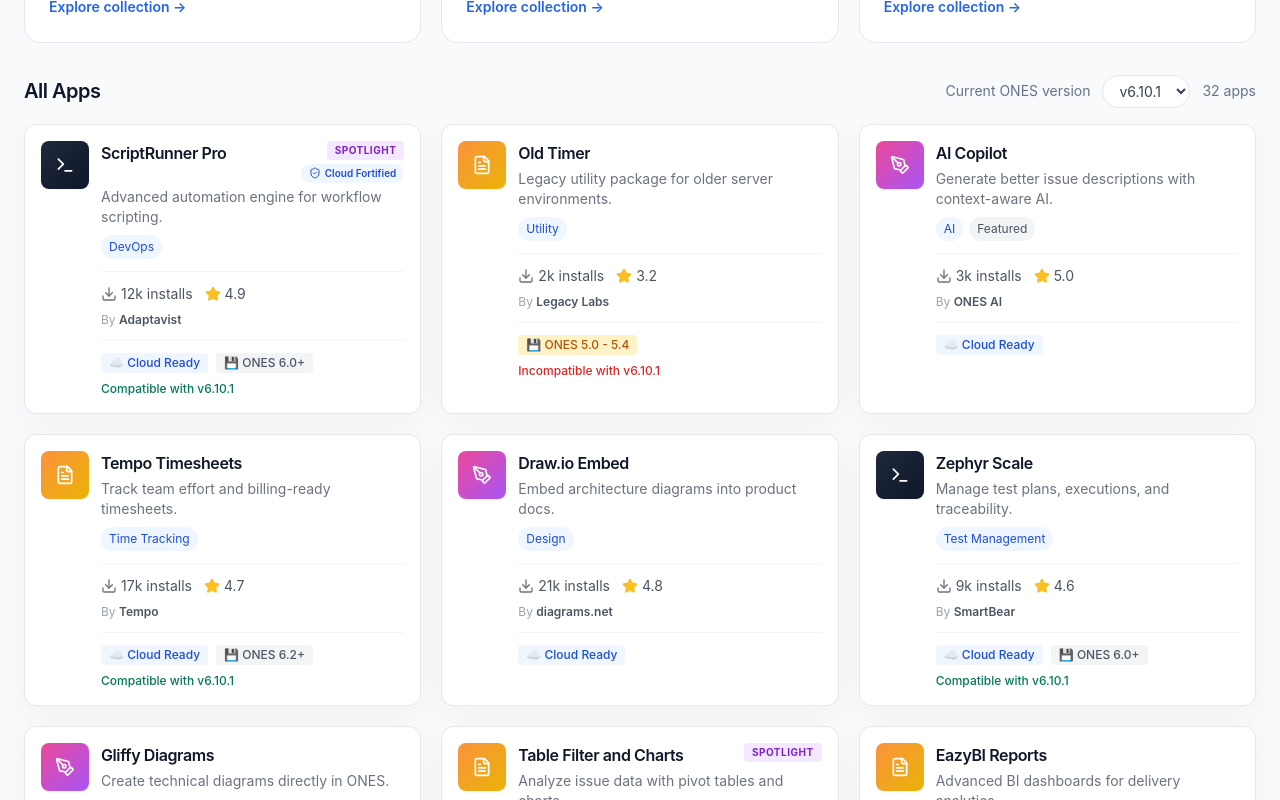
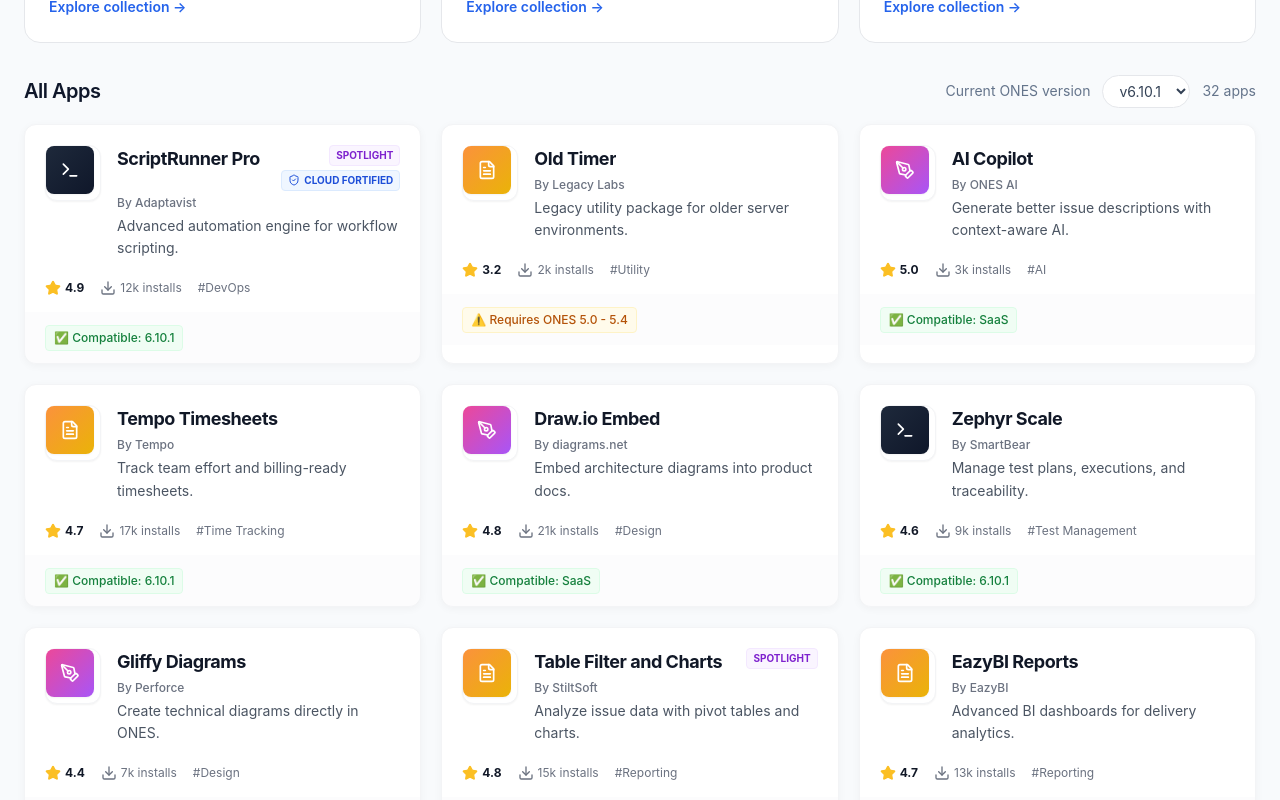
Before and after one commit to Jinming7/ones-marketplace, a Next.js app in the folder frontend/: page / in a window 1280 px wide. Shown: the part 700-1500 px from the top of the page. Built offline with nearby package versions, Linux system fonts and the light colour scheme.

Commit message:
feat(ui): redesign app card into premium split layout

```diff
--- a/frontend/src/components/AppCard.tsx
+++ b/frontend/src/components/AppCard.tsx
@@ -17,125 +17,69 @@
   if (!match) {
     return [0, 0, 0];
   }
-
   return [Number(match[1]), Number(match[2]), Number(match[3] ?? 0)];
 }
 
 function compareVersion(a: string, b: string): number {
   const pa = parseVersion(a);
   const pb = parseVersion(b);
-
   for (let i = 0; i < 3; i += 1) {
-    if (pa[i] > pb[i]) {
-      return 1;
+    if (pa[i] > pb[i]) return 1;
+    if (pa[i] < pb[i]) return -1;
   }
-    if (pa[i] < pb[i]) {
-      return -1;
-    }
-  }
-
   return 0;
 }
 
-function parseOnPremLabelRange(label?: string): { min?: string; max?: string } {
-  if (!label) {
-    return {};
-  }
+function parseOnPremRange(label?: string): { min?: string; max?: string } {
+  if (!label) return {};
 
-  const plusMatch = label.match(/(\d+\.\d+)\+/);
-  if (plusMatch) {
-    return { min: plusMatch[1] };
-  }
+  const plus = label.match(/(\d+\.\d+)\+/);
+  if (plus) return { min: plus[1] };
 
-  const rangeMatch = label.match(/(\d+\.\d+)\s*-\s*(\d+\.\d+)/);
-  if (rangeMatch) {
-    return { min: rangeMatch[1], max: rangeMatch[2] };
-  }
+  const range = label.match(/(\d+\.\d+)\s*-\s*(\d+\.\d+)/);
+  if (range) return { min: range[1], max: range[2] };
 
   const single = label.match(/(\d+\.\d+(?:\.\d+)?)/);
-  if (single) {
-    return { min: single[1], max: single[1] };
-  }
+  if (single) return { min: single[1], max: single[1] };
 
   return {};
 }
 
-function CompatibilityBadges({ app }: { app: AppCardModel }) {
-  const supportsCloud = app.supportedHosting?.includes("cloud") ?? false;
+function CompatibilityStatus({ app, currentVersion }: { app: AppCardModel; currentVersion?: string }) {
   const supportsOnPrem = app.supportedHosting?.includes("on-prem") ?? false;
-  const testedOn = app.compatibility?.testedOn;
-  const warning = app.compatibility?.warning;
 
-  if (supportsCloud && supportsOnPrem) {
+  if (!currentVersion || !supportsOnPrem) {
     return (
-      <div className="flex flex-wrap gap-2" title={testedOn}>
-        <span className="rounded bg-blue-50 px-2 py-0.5 text-xs font-medium text-blue-700">☁️ {app.compatibility?.cloudLabel ?? "Cloud Ready"}</span>
-        <span
-          className={`rounded px-2 py-0.5 text-xs font-medium ${
-            warning ? "bg-amber-100 text-amber-700" : "bg-gray-100 text-gray-600"
-          }`}
-        >
-          💾 {app.compatibility?.onPremLabel ?? "ONES 6.0+"}
-        </span>
-      </div>
-    );
-  }
-
-  if (supportsCloud) {
-    return (
-      <span className="rounded bg-blue-50 px-2 py-0.5 text-xs font-medium text-blue-700" title={testedOn}>
-        ☁️ {app.compatibility?.cloudLabel ?? "Cloud Ready"}
+      <span className="rounded border border-green-100 bg-green-50 px-2 py-1 text-xs font-medium text-green-700">
+        ✅ Compatible: SaaS
       </span>
     );
   }
 
-  if (supportsOnPrem) {
+  const { min, max } = parseOnPremRange(app.compatibility?.onPremLabel);
+  if (!min && !max) {
     return (
-      <span
-        className={`rounded px-2 py-0.5 text-xs font-medium ${
-          warning ? "bg-amber-100 text-amber-700" : "bg-gray-100 text-gray-600"
-        }`}
-        title={testedOn}
-      >
-        💾 {app.compatibility?.onPremLabel ?? "ONES 6.0+"}
+      <span className="rounded border border-green-100 bg-green-50 px-2 py-1 text-xs font-medium text-green-700">
+        ✅ Compatible: v{currentVersion}
       </span>
     );
-  }
-
-  return (
-    <span className="rounded bg-gray-100 px-2 py-0.5 text-xs font-medium text-gray-600" title={testedOn}>
-      All Platforms
-    </span>
-  );
-}
-
-function VersionCompatibilityStatus({
-  app,
-  currentVersion
-}: {
-  app: AppCardModel;
-  currentVersion?: string;
-}) {
-  if (!currentVersion || !(app.supportedHosting?.includes("on-prem") ?? false)) {
-    return null;
-  }
-
-  const { min, max } = parseOnPremLabelRange(app.compatibility?.onPremLabel);
-
-  if (!min && !max) {
-    return null;
   }
 
   const lowerOk = min ? compareVersion(currentVersion, min) >= 0 : true;
   const upperOk = max ? compareVersion(currentVersion, max) <= 0 : true;
   const compatible = lowerOk && upperOk;
 
+  if (compatible) {
     return (
-    <span
-      className={`text-xs font-medium ${compatible ? "text-emerald-700" : "text-red-600"}`}
-      title={`Current ONES version: ${currentVersion}`}
-    >
-      {compatible ? `Compatible with v${currentVersion}` : `Incompatible with v${currentVersion}`}
+      <span className="rounded border border-green-100 bg-green-50 px-2 py-1 text-xs font-medium text-green-700">
+        ✅ Compatible: {currentVersion}
+      </span>
+    );
+  }
+
+  return (
+    <span className="rounded border border-amber-100 bg-amber-50 px-2 py-1 text-xs font-medium text-amber-700">
+      ⚠️ Requires {app.compatibility?.onPremLabel ?? "v7.0"}
     </span>
   );
 }
@@ -147,28 +91,28 @@
     <Link
       href={disabled ? "#" : `/apps/${app.key}`}
       onClick={(event) => {
-        if (disabled) {
-          event.preventDefault();
-        }
+        if (disabled) event.preventDefault();
       }}
-      className={`group relative block rounded-xl border border-gray-200 bg-white p-4 shadow-[0_8px_30px_rgb(0,0,0,0.04)] transition-all duration-300 ${
-        disabled ? "cursor-not-allowed opacity-55 grayscale" : "hover:-translate-y-1 hover:shadow-xl"
+      className={`group relative block overflow-hidden rounded-xl border border-gray-100 bg-white shadow-[0_2px_8px_rgba(0,0,0,0.04)] transition-all duration-300 ${
+        disabled ? "cursor-not-allowed opacity-60 grayscale" : "hover:-translate-y-1 hover:shadow-xl"
       }`}
     >
-      <div className="flex gap-3">
+      <div className="flex gap-4 p-5">
+        <div className="h-14 w-14 flex-shrink-0 rounded-xl border border-gray-100 bg-white shadow-sm">
           <AppIcon name={app.name} category={app.category} />
+        </div>
 
         <div className="min-w-0 flex-1">
           <div className="flex items-start justify-between gap-2">
-            <h3 className="truncate text-base font-semibold tracking-tight text-slate-900">{app.name}</h3>
+            <h3 className="truncate text-lg font-bold tracking-tight text-gray-900">{app.name}</h3>
             <div className="flex flex-col items-end gap-1">
               {app.spotlight ? (
-                <span className="rounded bg-purple-100 px-2 py-0.5 text-[10px] font-bold uppercase tracking-wider text-purple-700">
+                <span className="rounded border border-purple-100 bg-purple-50 px-1.5 py-0.5 text-[10px] font-bold uppercase text-purple-700">
                   {app.spotlight}
                 </span>
               ) : null}
               {isCloudFortified ? (
-                <span className="inline-flex items-center gap-1 rounded-full bg-blue-50 px-2 py-0.5 text-[10px] font-semibold text-blue-700">
+                <span className="inline-flex items-center gap-1 rounded border border-blue-100 bg-blue-50 px-1.5 py-0.5 text-[10px] font-bold uppercase text-blue-700">
                   <ShieldCheck className="h-3 w-3" />
                   Cloud Fortified
                 </span>
@@ -176,48 +120,32 @@
             </div>
           </div>
 
-          <p className="mt-1 line-clamp-2 h-10 text-sm text-gray-500">{app.summary}</p>
-
-          <div className="mt-2 flex flex-wrap gap-1.5">
-            {app.category ? (
-              <span className="rounded-full bg-blue-50 px-2 py-1 text-xs text-blue-700">{app.category}</span>
-            ) : null}
-            {app.programs
-              .filter((item) => item.code !== "CLOUD_FORTIFIED")
-              .slice(0, 1)
-              .map((item) => (
-                <span key={item.code} className="rounded-full bg-gray-100 px-2 py-1 text-xs text-gray-600">
-                  {item.label}
-                </span>
-              ))}
+          <p className="mb-1 mt-1 text-xs font-medium text-gray-500">By {app.partnerName}</p>
+          <p className="mt-1 line-clamp-2 text-sm leading-relaxed text-gray-600">{app.summary}</p>
+        </div>
       </div>
 
-          <div className="mt-3 border-t border-gray-100 pt-3">
-            <div className="flex items-center justify-between text-sm text-gray-600">
-              <div className="flex items-center gap-3">
+      <div className="flex items-center gap-4 border-b border-gray-50 border-opacity-50 px-5 pb-4 text-xs text-gray-500">
         <span className="inline-flex items-center gap-1">
-                  <Download className="h-4 w-4 text-gray-500" />
+          <Star className="h-4 w-4 fill-amber-400 text-amber-400" />
+          <span className="font-bold text-gray-900">{app.rating.toFixed(1)}</span>
+        </span>
+        <span className="inline-flex items-center gap-1">
+          <Download className="h-4 w-4" />
           {Math.round(app.installs / 1000)}k installs
         </span>
-                <span className="inline-flex items-center gap-1">
-                  <Star className="h-4 w-4 fill-amber-400 text-amber-400" />
-                  {app.rating.toFixed(1)}
-                </span>
-              </div>
-            </div>
-            <p className="mt-2 text-xs text-gray-400">
-              By <span className="font-semibold text-gray-600">{app.partnerName}</span>
-            </p>
+        {app.category ? <span className="text-gray-500">#{app.category}</span> : null}
       </div>
 
-          <div className="mt-3 border-t border-gray-100 pt-3 flex flex-col gap-2">
-            <div className="flex items-center justify-between gap-2">
-              <CompatibilityBadges app={app} />
+      <div className="flex items-center justify-between bg-gray-50/50 px-5 py-3">
+        <div className="flex items-center gap-2">
+          <CompatibilityStatus app={app} currentVersion={currentVersion} />
           {disabled && disabledLabel ? <span className="text-xs text-gray-500">{disabledLabel}</span> : null}
         </div>
-            <VersionCompatibilityStatus app={app} currentVersion={currentVersion} />
-          </div>
-        </div>
+
+        <span className="translate-x-2 text-xs font-semibold text-blue-600 opacity-0 transition-all group-hover:translate-x-0 group-hover:opacity-100">
+          Install
+        </span>
       </div>
     </Link>
   );
```
Lines whose indentation alone changed are shown as unchanged.
